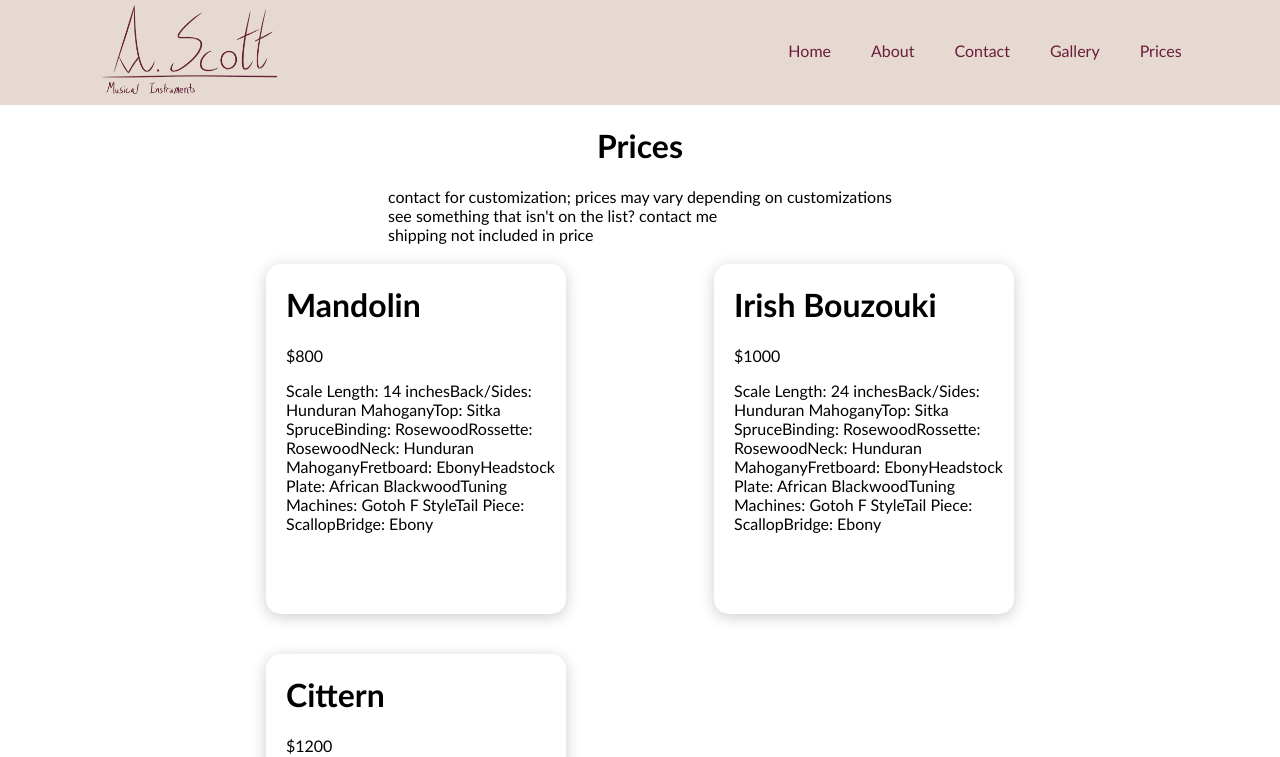
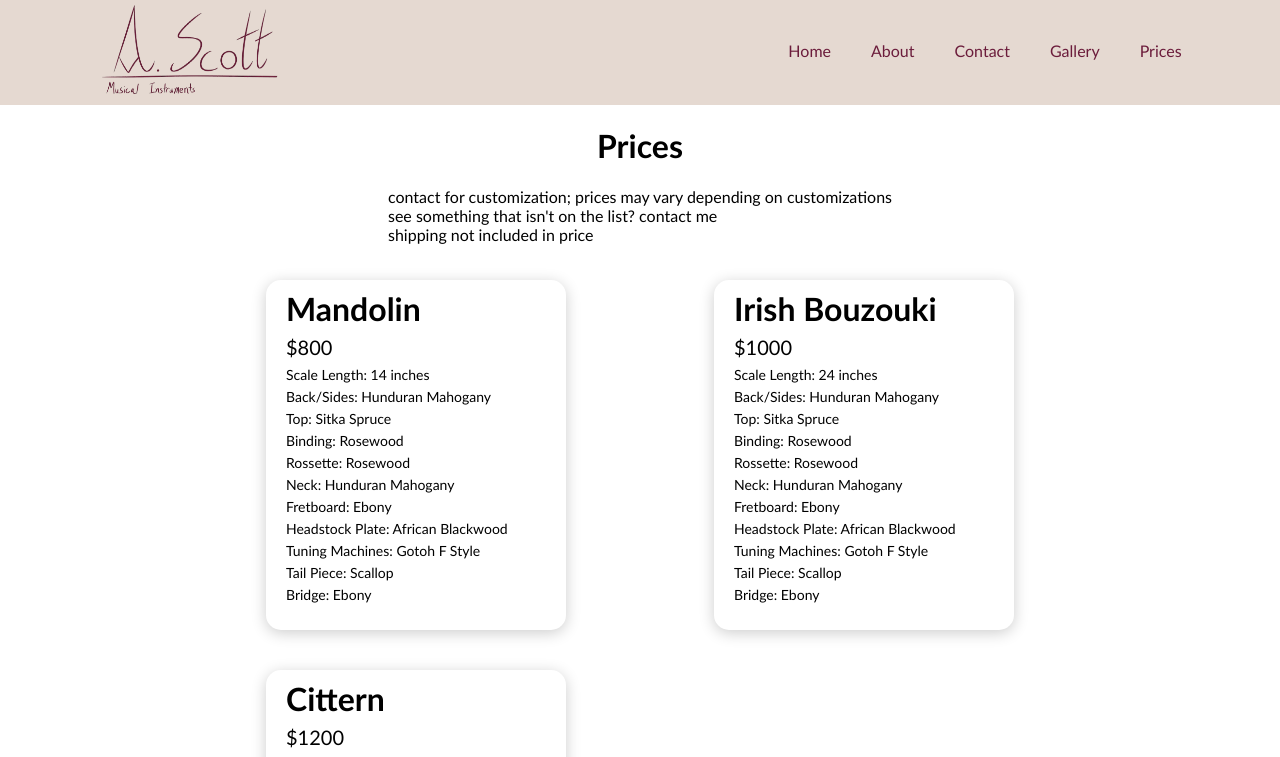
Before and after one commit to CatWallin/ascott-instruments, a React (Create React App) app: page /prices in a window 1280 px wide. Shown: the top 757 px of the page. Built offline with nearby package versions, Linux system fonts and the light colour scheme.

Commit message:
prices description updated to display properly

```diff
--- a/src/PriceItem.js
+++ b/src/PriceItem.js
@@ -2,10 +2,13 @@ import React from 'react'
 
 function PriceItem({name, price, description}) {
     return (
+
         <div className="PriceItem">
             <h1> {name} </h1>
-            <p> ${price} </p>
-            <p> {description} </p>
+            <h2> ${price} </h2>
+            <text className="description">
+                {description.map((message) => <p> {message} </p>)}
+            </text>
         </div>
     )
 }
--- a/src/styles/Prices.css
+++ b/src/styles/Prices.css
@@ -14,6 +14,7 @@
 
   .priceList {
     width: 70vw;
+    padding-top: 16px;
     height: auto;
     display: grid;
     grid-template-columns: 1fr 1fr 1fr;
@@ -46,9 +47,23 @@
   }
 
   .PriceItem h1,
+  .PriceItem h2 {
+    margin-left: 20px;
+    line-height: 16px;
+  }
+
+  .PriceItem h2 {
+    font-size: 20px;
+    font-weight: 6;
+  }
+
   .PriceItem p {
     margin-left: 20px;
+    font-size: 14px;
+    line-height: 8px;
   }
+
+
 
   @media only screen and (max-width: 1300px) {
     .priceList {
```
Also changed, not shown: src/PriceList.js (indentation only).
